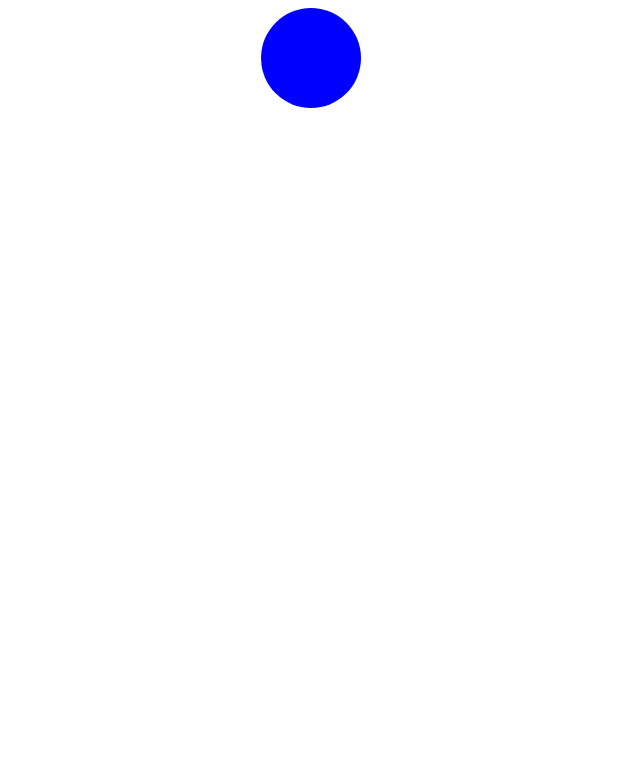
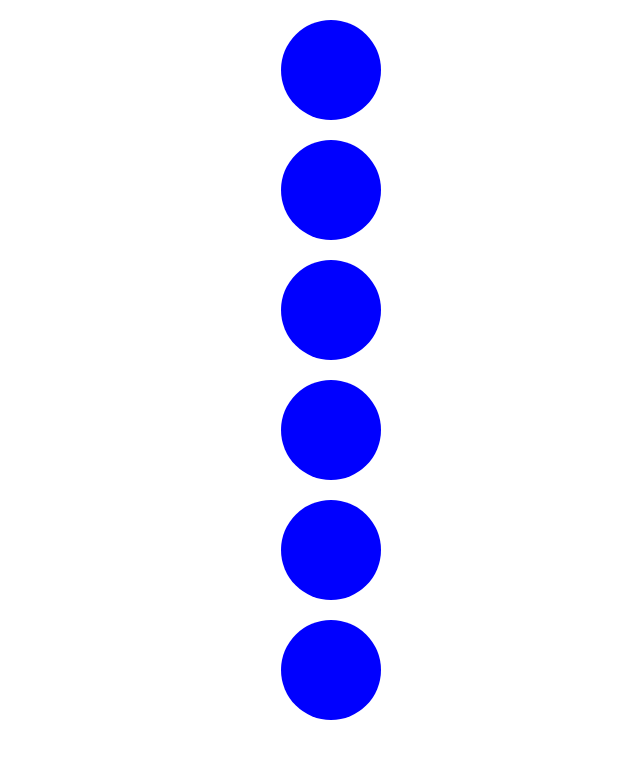
Before and after one commit to ex-jedi/animating-svg, a website: page index.html in a window 1280 px wide. Shown: the whole page, without its empty margins (247-887 px from the left). Drawn offline with nearby package versions, Linux system fonts and the light colour scheme.

Commit message:
Stagger to

```diff
--- a/index.html
+++ b/index.html
@@ -8,8 +8,15 @@
     <title>Title</title>
   </head>
   <body>
-    <div class="element"></div>
-    <script src="https://cdnjs.cloudflare.com/ajax/libs/gsap/3.0.1/gsap.min.js"></script>
+    <div class="group">
+      <div class="element"></div>
+      <div class="element"></div>
+      <div class="element"></div>
+      <div class="element"></div>
+      <div class="element"></div>
+      <div class="element"></div>
+    </div>
+    <script src="https://cdnjs.cloudflare.com/ajax/libs/gsap/1.19.0/TweenMax.min.js"></script>
     <script src="main.js"></script>
   </body>
 </html>
--- a/main.js
+++ b/main.js
@@ -1 +1 @@
-TweenMax.to('.element', 5, { x: 500 });
+TweenMax.staggerTo('.group div', 1, { x: 500 }, 0.5);
--- a/style.scss
+++ b/style.scss
@@ -3,4 +3,5 @@
   height: 100px;
   border-radius: 50%;
   background-color: #00f;
+  margin: 20px;
 }
```
Also changed, not shown: style.css, 1 other file.
